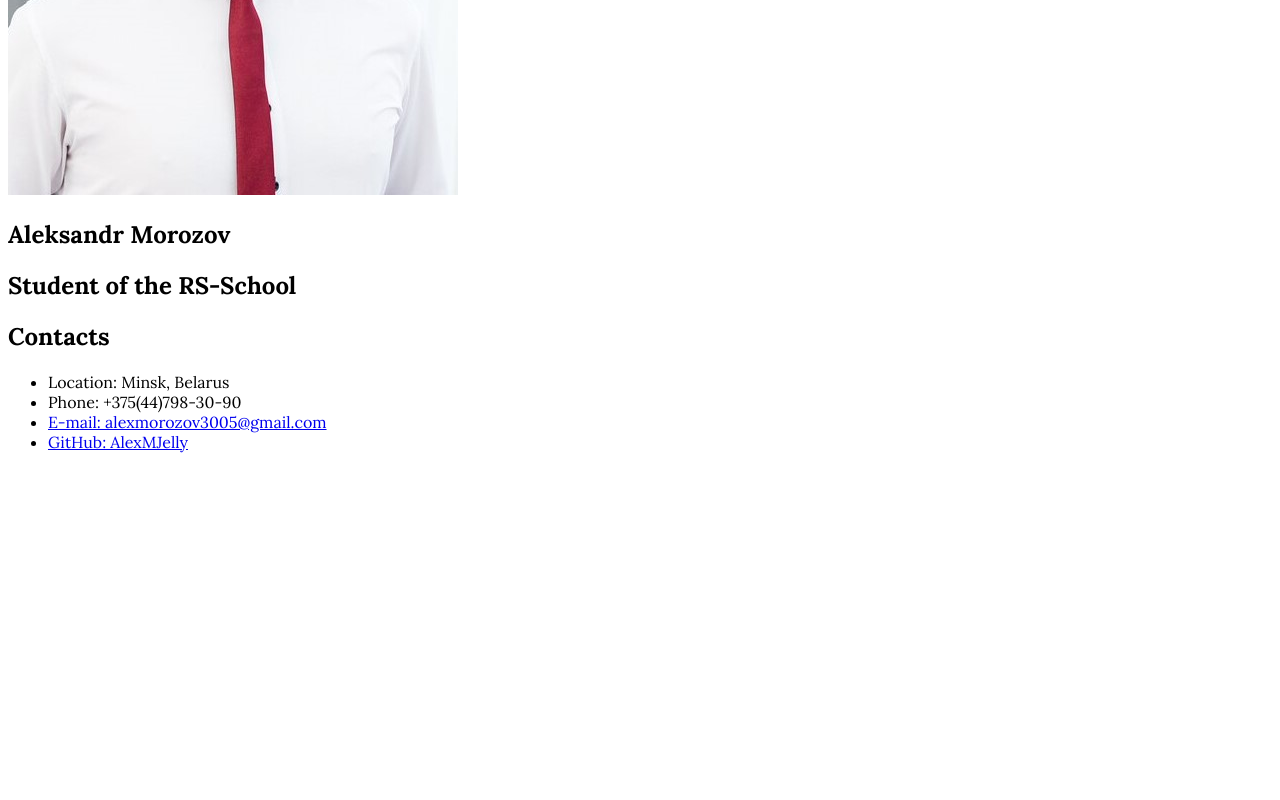
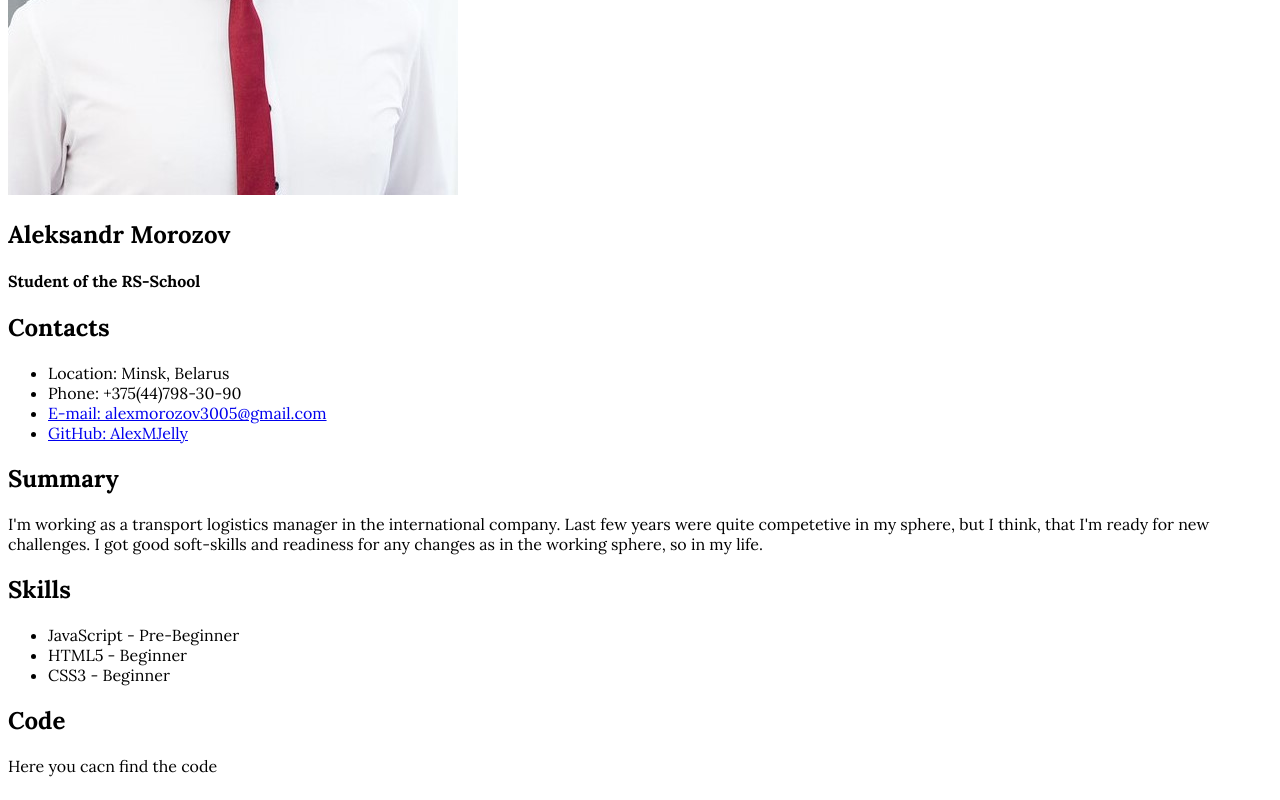
Before and after one commit to AlexMJelly/rsschool-cv, a plain HTML site: page index.html in a window 1280 px wide. Shown: the part 495-1295 px from the top of the page. Before the commit the page ends 971 px from the top, so only its background shows below. Drawn offline with Linux system fonts and the light colour scheme.

Commit message:
feat: some sections added

```diff
--- a/index.html
+++ b/index.html
@@ -32,7 +32,7 @@
             <section>
                 <img src="assets/img/CV-photo.jpg" alt="CV-photo">
                 <h1>Aleksandr Morozov</h1>
-            <h2>Student of the RS-School</h2>
+                <h4>Student of the RS-School</h4>
             </section>
             <section id="contacts">
                 <h2>Contacts</h2>
@@ -51,6 +51,29 @@
                     </li>
                 </ul>
             </section>
+            <section id="summary">
+                <h2>Summary</h2>
+                    <p>
+                        I'm working as a transport logistics manager in the international company.
+                        Last few years were quite competetive in my sphere, but I think, that I'm ready for new challenges.
+                        I got good soft-skills and readiness for any changes as in the working sphere, so in my life.
+                    </p>
+            </section>
+            <section id="skills">
+                <h2>Skills</h2>
+                    <ul>
+                        <li>JavaScript - Pre-Beginner</li>
+                        <li>HTML5 - Beginner</li>
+                        <li>CSS3 - Beginner</li>
+                    </ul>
+            </section>
+            <section id="code">
+                <h2>Code</h2>
+                    <p>
+                    Here you cacn find the code
+                    </p>
+            </section>
+
         </div>
 </main>
   <footer class="footer">
```
Lines whose indentation alone changed are shown as unchanged.
